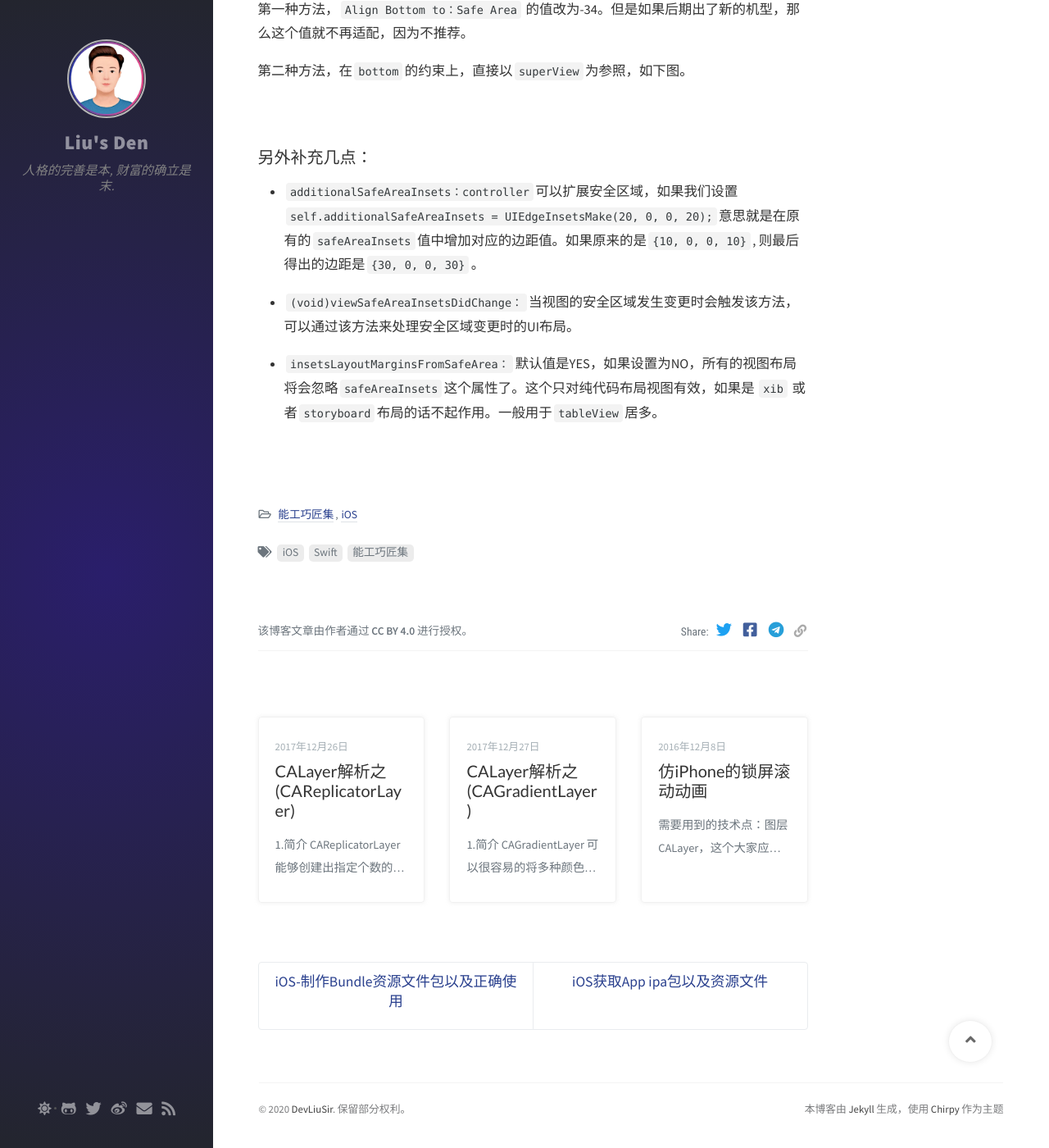
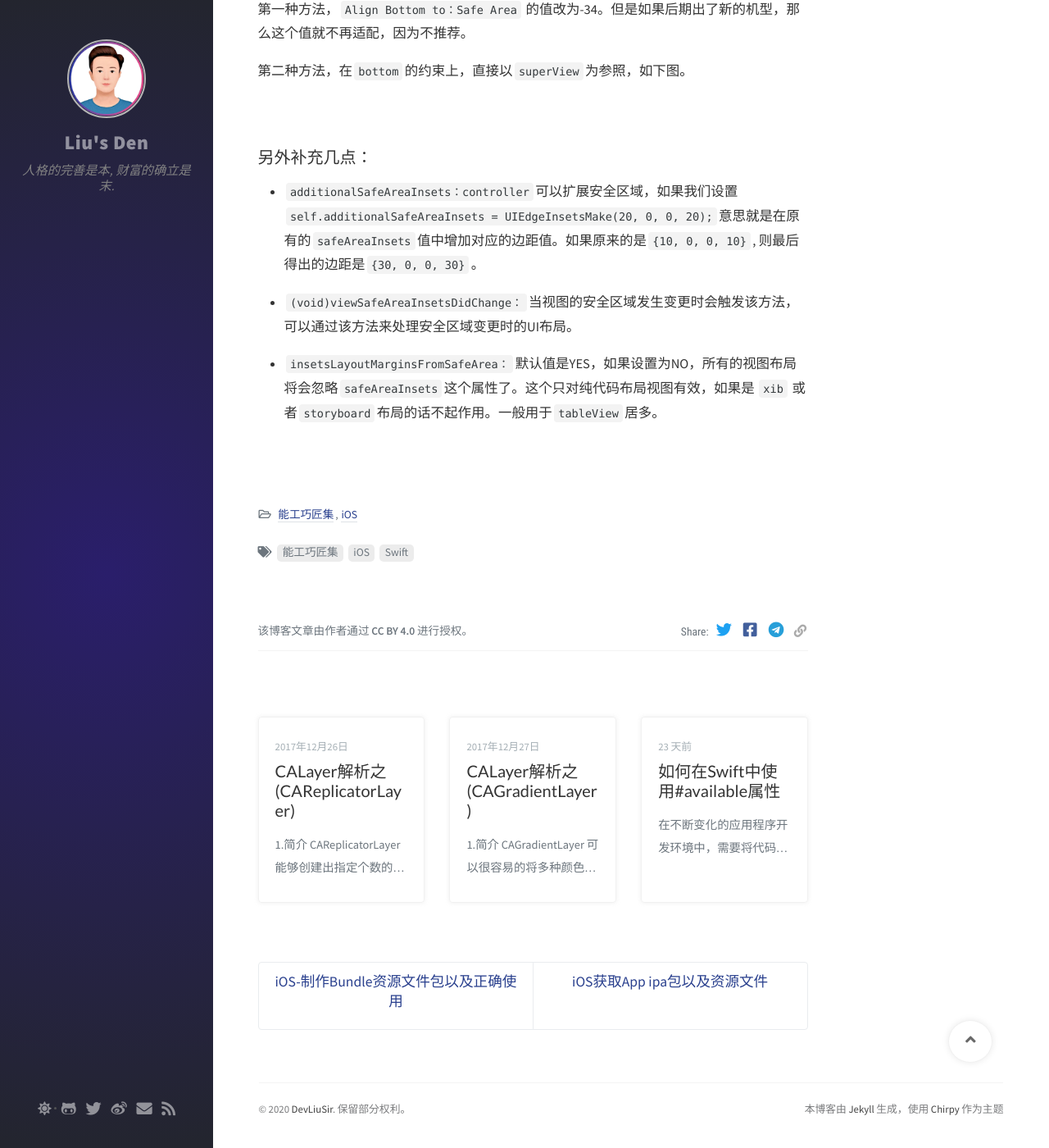
Before and after one commit to DevLiuSir/-DevLiuSir.github.io, a Jekyll site: the page built from _posts/2018-02-01-iOS11 new features-Safe Area.md, in a window 1280 px wide and 1400 px high, scrolled down 678 px. Shown: the whole window at 82% size. Built offline with Jekyll 4.4.1, drawn with Linux system fonts in a browser that asks for light colours; nearby versions of some CDN libraries; comment, search, counter and statistics services are not loaded; some of the changed lines change nothing that is shown; some of the changed text lies outside the part shown.

Commit message:
Add new articles, new pictures.

````diff
--- a/_posts/2018-02-01-iOS11 new features-Safe Area.md
+++ b/_posts/2018-02-01-iOS11 new features-Safe Area.md
@@ -1,9 +1,9 @@
 ---
 layout: post
 title:  iOS11新特性-Safe Area
-date:   2018-02-01 22:21:49
+date:   2018-02-01 22:21:49.000000000 +09:00
 categories: [能工巧匠集, iOS]
-tags: [iOS, Swift, 能工巧匠集]
+tags: [能工巧匠集, iOS, Swift]
 ---
 
 
--- /dev/null
+++ b/_posts/2020-01-01-How to use #available attribute in Swift.md
@@ -0,0 +1,180 @@
+---
+layout: post
+title: 如何在Swift中使用#available属性
+date: 2020-01-01 22:21:49.000000000 +09:00
+categories: [能工巧匠集, iOS]
+tags: [能工巧匠集, iOS, Swift, macOS]
+---
+
+- 在不断变化的应用程序开发环境中，需要将代码段标记为每个平台或版本可用。当新的Swift版本或平台版本到来时，我们希望尽快采用它。在不放弃对旧版本的支持的情况下，我们可以利用Swift中的`available`属性。
+
+
+- 这篇文章不会帮助您确定确定应该支持的最低iOS版本的策略，但是对于那些需要使用较新API的情况，这将是一个有用的参考。
+
+## 检查操作系统版本以执行代码
+一个基本示例归结为检查特定的OS版本以执行一段代码。例如，如果您只想在iOS 14及更高版本上执行一段代码，则可以按以下方式使用 `available`属性：
+
+
+```swift
+if #available(iOS 14, *) {
+    print("This code only runs on iOS 14 and up")
+} else {
+    print("This code only runs on iOS 13 and lower")
+}
+```
+
+
+您也可以在 `guard` 语句中使用 `available` 属性：
+
+
+```swift
+guard #available(iOS 14, *) else {
+    print("Returning if iOS 13 or lower")
+    return
+}
+print("This code only runs on iOS 14 and up")
+```
+
+
+对于只想为特定iOS版本执行特定代码的情况，这非常有用。
+
+
+## @available和#available之间的区别
+浏览`Swift API`时，您经常会碰到该`@available`属性。我们刚刚介绍了`#attribute`相似但略有不同的。描述其区别的最短答案：
+
+- `@available`: 用于标记类或方法的可用性
+
+- `#available`: 用于仅针对特定平台和/或版本执行一段代码
+
+
+## 设置类或方法的可用性
+我们可以通过将类或方法标记为自iOS 14开始可用来证明这一点：
+
+```swift
+@available(iOS 14, *)
+final class NewAppIntroduction {
+    // ..
+}
+```
+
+一旦尝试在支持低于iOS 14版本的项目中创建此类的实例，就会遇到以下错误：
+
+![](/assets/images/2020/available_swift.png)
+
+>如果创建的实例不可用，则会发生错误。
+
+
+如您所见，编译器将通过一些建议帮助我们修复此错误。通过将调用类也标记为自iOS 14开始可用，其中两个将把问题移到代码中的其他位置。`#available`在这种情况下，它将帮助我们：
+
+```swift
+if #available(iOS 14, *) {
+    let appIntroduction = NewAppIntroduction()
+} else {
+    // .. use the old app introduction
+}
+```
+
+
+我们可以使用`@available`属性对方法进行完全相同的操作：
+
+```swift
+@available(iOS 14, *)
+func launchNewAppIntroduction() {
+    let appIntroduction = NewAppIntroduction()
+}
+```
+
+## 可用属性的可能值
+在以上示例中，我们仅使用了iOS 14检查。但是，我们可以使用Swift中的`available`属性做更多的事情。
+
+显然，我们可以用任何可用的OS版本替换数字14。该平台（在本例中为iOS）也可以替换。截止到今天，可用属性列表如下：
+
+- iOS
+- iOSApplicationExtension
+- macOS
+- macOSApplicationExtension
+- macCatalyst
+- macCatalystApplicationExtension
+- watchOS
+- watchOSApplicationExtension
+- tvOS
+- tvOSApplicationExtension
+- swift
+
+
+选项包括平台以及将`swift`代码段标记为自特定`Swift`版本以来可用的密钥。
+
+除非特别说明，星号表示上面列出的所有平台名称上声明的可用性。如果需要，您也可以一次指定多个平台：
+
+
+```swift
+@available(iOS 14, macOS 11.0, *)
+func launchNewAppIntroduction() {
+    let appIntroduction = NewAppIntroduction()
+}
+```
+
+
+## 将方法标记为已弃用或过时
+另一个属性值用于将方法标记为已弃用或已废弃。方法从不推荐使用开始，最终将被标记为已废弃。想象一下，有一个应用程序介绍将不再在iOS 14及更高版本上显示。如果在SDK中使用了特定的方法，则可以将其标记为已弃用和过时，如下所示：
+
+```swift
+@available(iOS, deprecated: 12, obsoleted: 13, message: "We no longer show an app introduction on iOS 14 and up")
+func launchAppIntroduction() {
+    // ..
+}
+```
+
+当我们的代码的实现者仍然尝试使用我们的方法时，它们将遇到以下错误：
+
+![](/assets/images/2020/deprecated_swift.png)
+
+> 在Swift中将方法标记为不推荐使用。
+
+
+
+
+使用这些值时的版本编号通常会造成混淆。在上面的代码示例中，您可能会认为该方法在iOS 12上已被弃用，在iOS 13中已被废弃。但是，其含义不同：
+
+- 在高于X的版本中不建议使用此方法
+- 在高于X的版本中此方法已废弃
+
+该消息用于描述推理，并且有助于向实现者说明更改。
+
+## 将方法标记为重命名
+在为同事，开源或其他用户开发SDK时，您可能希望将实现者迁移到代码的较新方法。在这些情况下，您可以使用重命名的属性：
+
+```swift
+@available(*, unavailable, renamed: "launchOnboarding")
+func launchAppIntroduction() {
+    // Old implementation
+}
+
+func launchOnboarding() {
+    // New implementation
+}
+```
+
+请注意，我们首先将方法标记为不可用。该`renamed`值指示应改用哪种方法。
+
+Xcode通过显示用于重命名的修复选项将很好地帮助实现者：
+
+![](/assets/images/2020/renaming_method_swift.png)
+
+
+## 否定可用语句
+使用`available`属性时，一个常见的问题是否定该语句并编写如下代码：
+
+> 仅在iOS版本低于X时运行此命令
+
+从今天开始，唯一的方法是按如下所示反转可用的检查：
+
+```swift
+if #available(iOS 14, *) { } else {
+    // Run iOS 13 and lower code.
+}
+```
+
+
+## 结论
+我们已经介绍了在`Swift`中使用`available`属性的所有可能性。您可以运行特定平台和`Swift`版本的代码，现在可以将方法标记为已弃用，过时或重命名。
````
Also changed, not shown: assets/images/2020/available_swift.png (added), assets/images/2020/deprecated_swift.png (added), assets/images/2020/renaming_method_swift.png (added).
